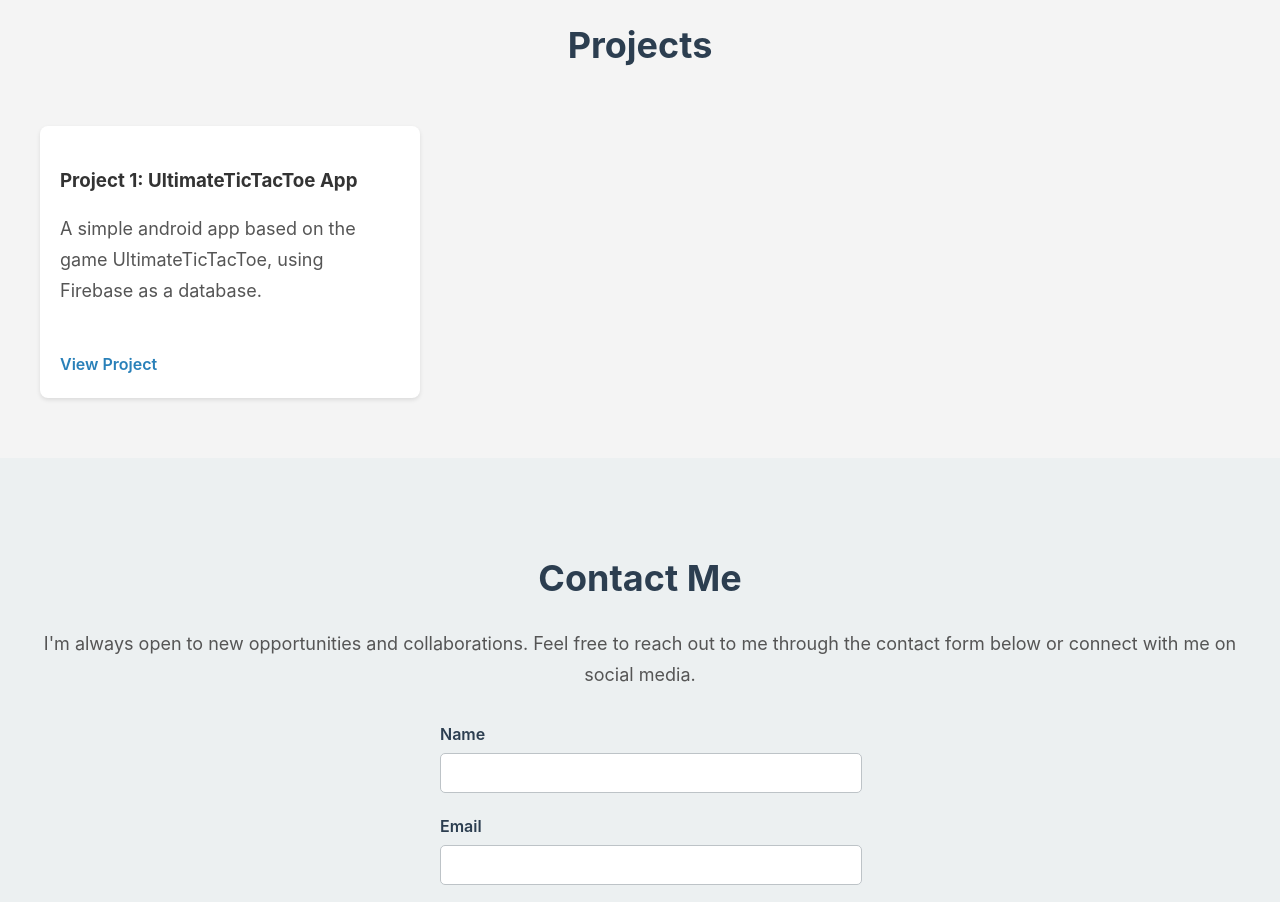
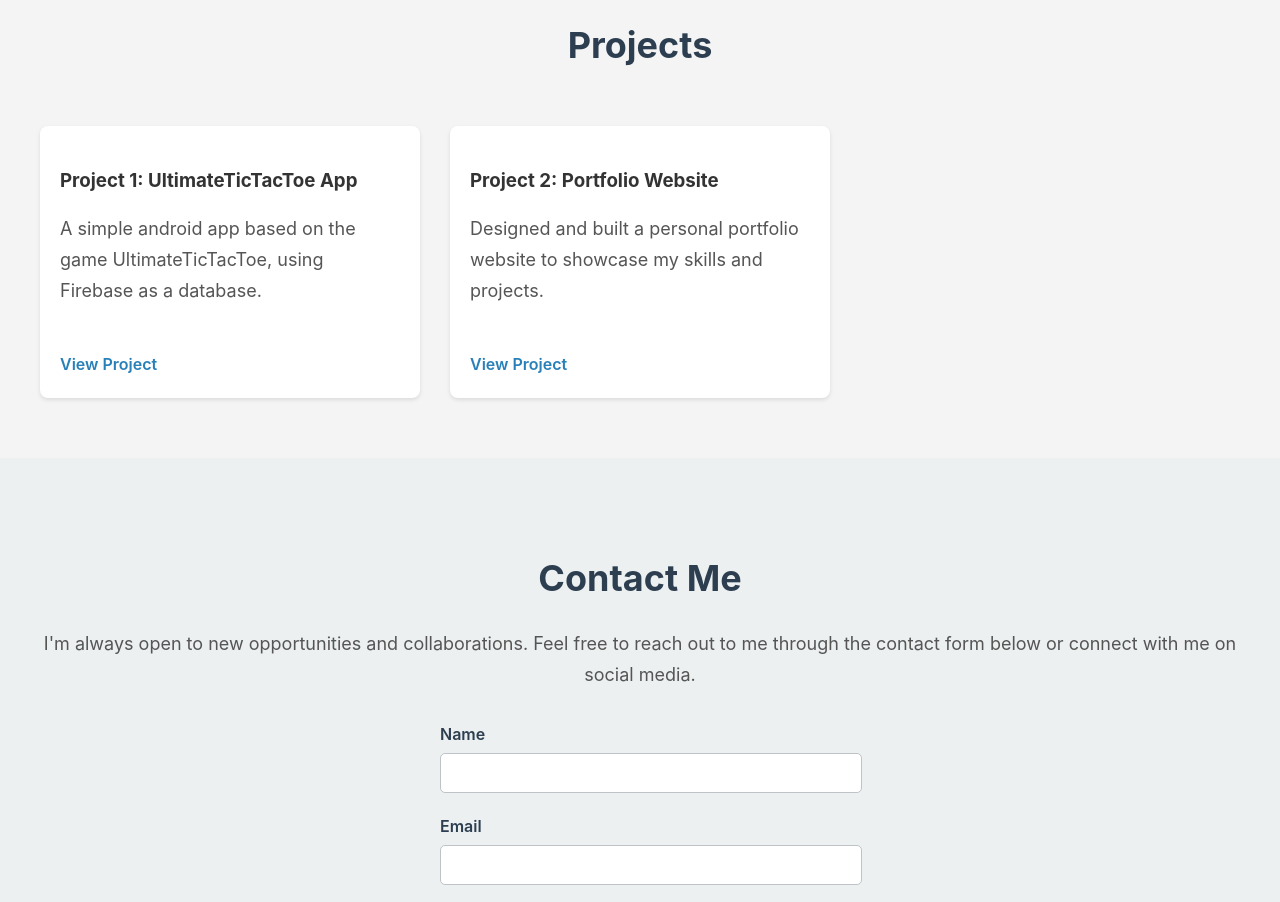
Before and after one commit to Omri812/portfolio-website, a plain HTML site: page index.html in a window 1280 px wide. Shown: the part 1400-2302 px from the top of the page. Drawn offline with Linux system fonts and the light colour scheme.

Commit message:
Add files via upload

```diff
--- a/index.html
+++ b/index.html
@@ -78,12 +78,12 @@
                         <p>A simple android app based on the game UltimateTicTacToe, using Firebase as a database.</p>
                         <a href="https://github.com/Omri812/UltimateTicTacToe" class="project-link" target="_blank">View Project</a>
                     </div>
-                    <!--<div class="project-card">
+                    <div class="project-card">
                         <h3>Project 2: Portfolio Website</h3>
                         <p>Designed and built a personal portfolio website to showcase my skills and projects.</p>
-                        <a href="#" class="project-link">View Project</a>
+                        <a href="https://github.com/Omri812/portfolio-website" class="project-link" target="_blank">View Project</a>
                     </div>
-                    <div class="project-card">
+                    <!--<div class="project-card">
                         <h3>Project 3: Data Visualization Dashboard</h3>
                         <p>Created an interactive dashboard to visualize data using charts and graphs.</p>
                         <a href="#" class="project-link">View Project</a>
```
